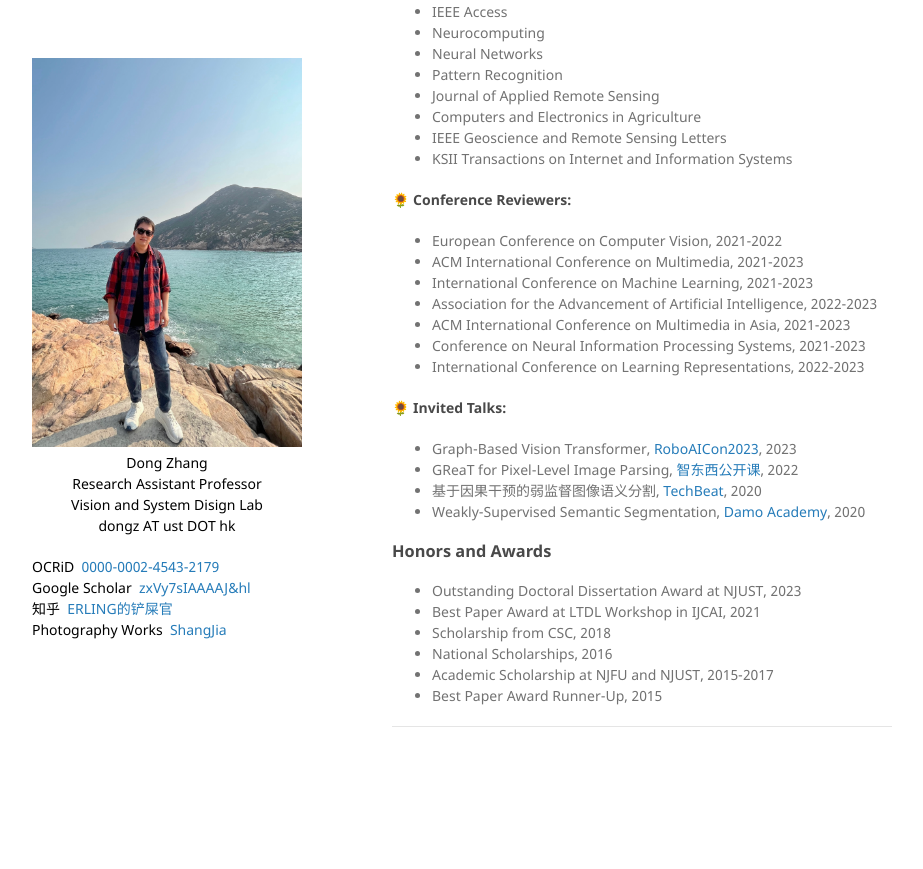
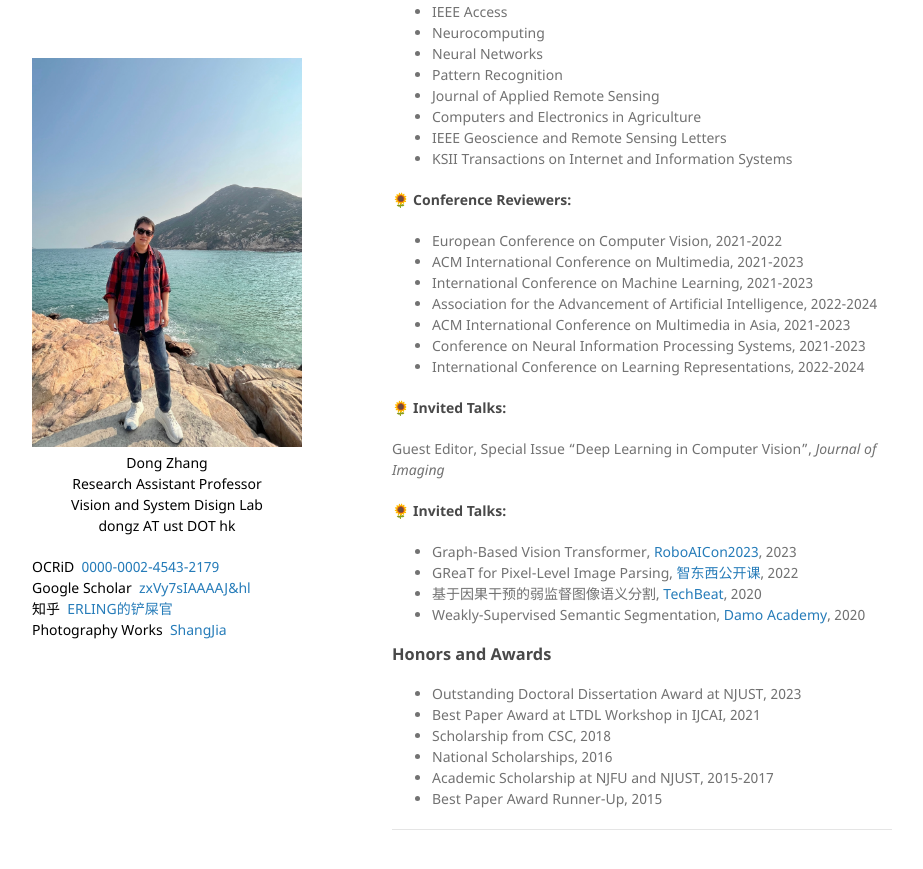
Before and after one commit to ZHANGDONG-NJUST/zhangdong-njust.github.io, a Jekyll site: the page built from index.md, in a window 1280 px wide and 900 px high, scrolled down 2890 px. Shown: the top 869 px of the window, without its empty margins (178-1101 px from the left). Built offline with Jekyll 4.4.1, drawn with Linux system fonts in a browser that asks for light colours; our own code applies the rules of GitHub Pages for plain Markdown files; before the commit the page ends 3687 px from its top, so only the background shows below that.

Commit message:
Update index.md

```diff
--- a/index.md
+++ b/index.md
@@ -72,10 +72,13 @@ My primary research interests are in machine learning, computer vision, and medi
 - European Conference on Computer Vision, 2021-2022
 - ACM International Conference on Multimedia, 2021-2023
 - International Conference on Machine Learning, 2021-2023
-- Association for the Advancement of Artificial Intelligence, 2022-2023
+- Association for the Advancement of Artificial Intelligence, 2022-2024
 - ACM International Conference on Multimedia in Asia, 2021-2023
 - Conference on Neural Information Processing Systems, 2021-2023
-- International Conference on Learning Representations, 2022-2023
+- International Conference on Learning Representations, 2022-2024
+
+#### 🌻 Invited Talks:
+Guest Editor, Special Issue "Deep Learning in Computer Vision", *Journal of Imaging*
 
 #### 🌻 Invited Talks:
 - Graph-Based Vision Transformer, [RoboAICon2023](https://2023.theresearchcatalyst-robo.com/), 2023
```
